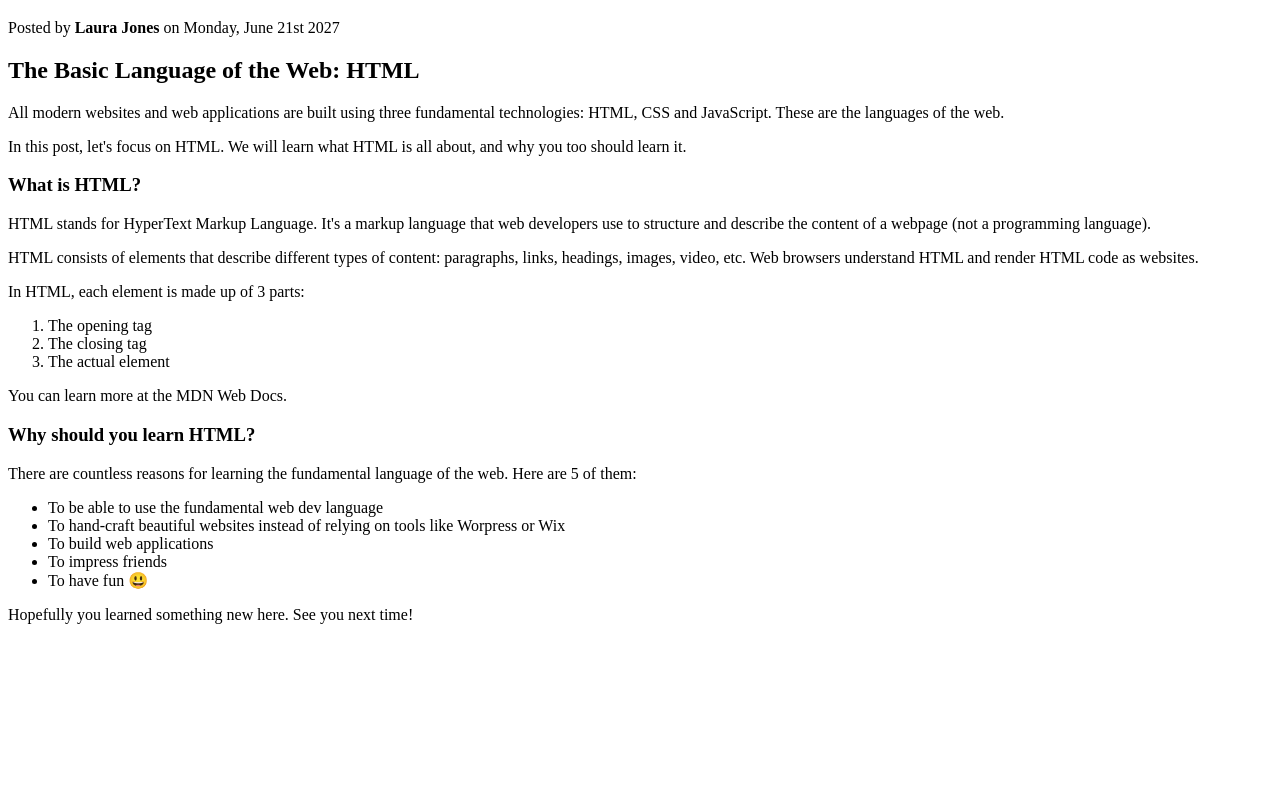
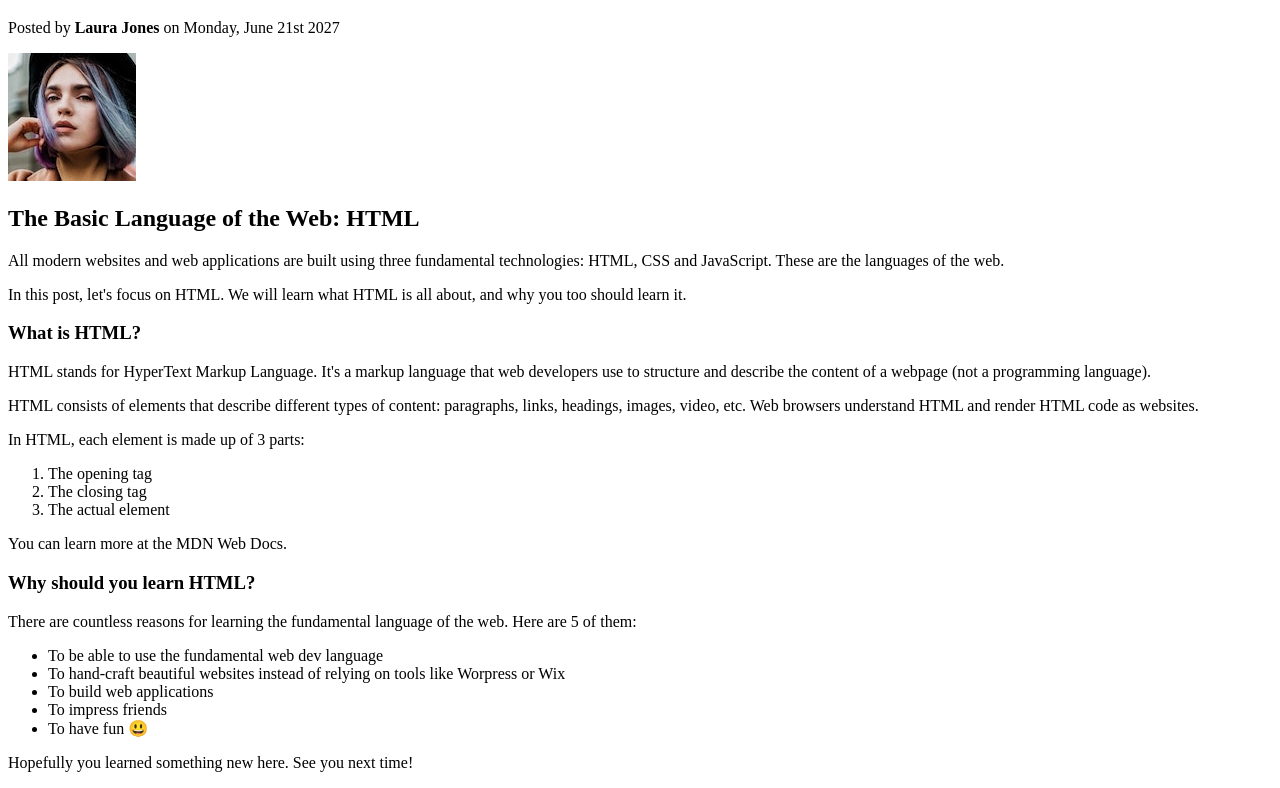
Before and after one commit to m-yama0628/jonas-html, a plain HTML site: page index.html in a window 1280 px wide. Shown: the part 62-850 px from the top of the page. Before the commit the page ends 800 px from the top, so only its background shows below. Drawn offline with Linux system fonts and the light colour scheme.

Commit message:
画像を追加

```diff
--- a/index.html
+++ b/index.html
@@ -9,6 +9,7 @@
   <body>
     <h1>📘 The Code Magazine</h1>
     <p>Posted by <strong>Laura Jones</strong> on Monday, June 21st 2027</p>
+    <img src="./img/laura-jones.jpg" alt="" />
     <h2>The Basic Language of the Web: HTML</h2>
     <p>
       All modern websites and web applications are built using three fundamental
```
Also changed, not shown: img/laura-jones.jpg (added), img/post-img.jpg (added), img/related-1.jpg (added), img/related-2.jpg (added), img/related-3.jpg (added).
